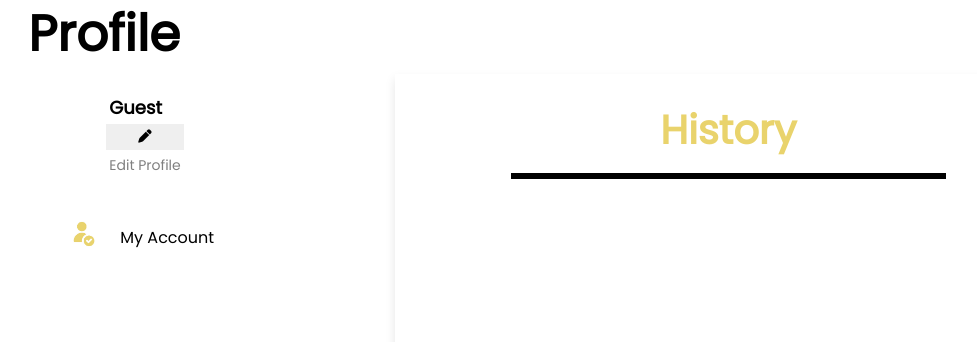
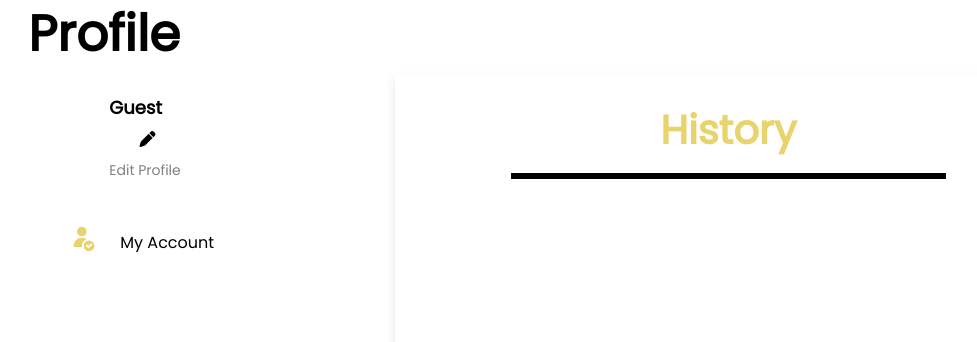
Before and after one commit to ladajules/CasaCafe-FOOD-HUB, a PHP site: page /profile.html in a window 1280 px wide. Shown: the part 142-484 px from the top of the page, without its empty margins (103-1080 px from the left). Run offline with PHP 8.4, Linux system fonts and the light colour scheme.

Commit message:
"edited edit button"

```diff
--- a/profile.css
+++ b/profile.css
@@ -100,3 +100,11 @@
 
 .confirm-btn { background-color: #4CAF50; color: white; }
 .cancel-btn { background-color: #f44336; color: white; }
+
+.edit-btn {
+  background: none;
+  border: none;
+  cursor: pointer;
+  font-size: 16px;
+  margin-left: 5px;
+}
```
